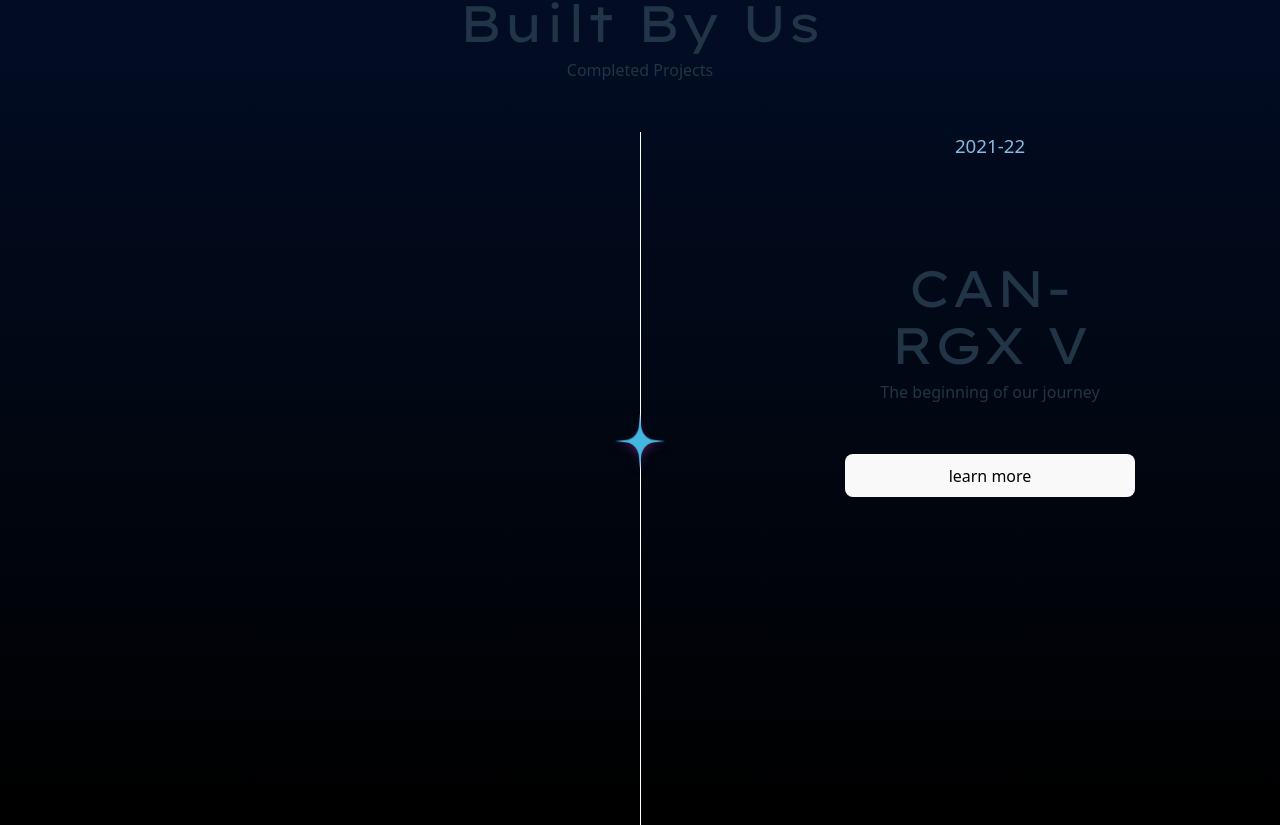
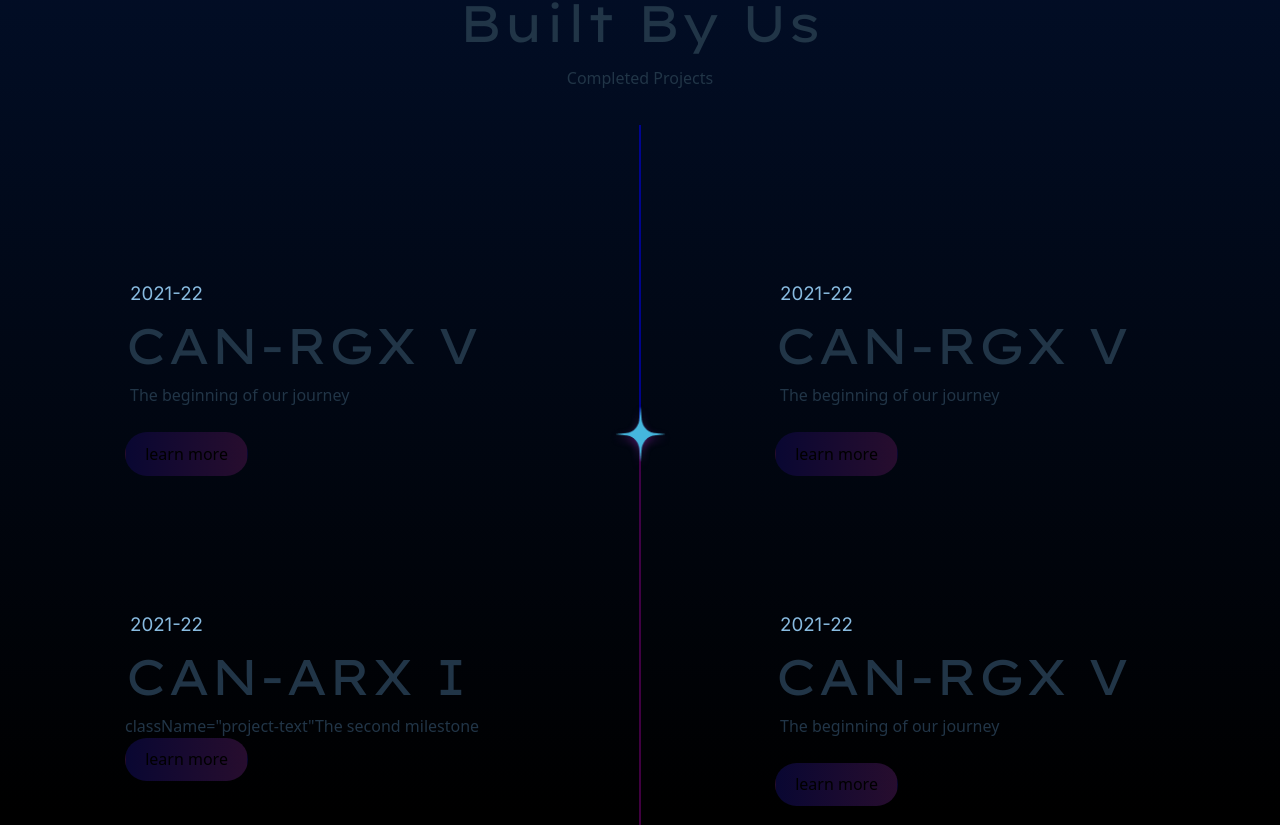
Before and after one commit to kalista13/MSWUA, a React (Vite) app: page /projects in a window 1280 px wide. Shown: the part 175-1000 px from the top of the page. Built offline with nearby package versions, Linux system fonts and the light colour scheme; the HTML template or start-up script is replaced by a standard one; a web font is replaced by a local one.

Commit message:
Style project section text

```diff
--- a/src/pages/projectpage/ProjectPage.css
+++ b/src/pages/projectpage/ProjectPage.css
@@ -7,31 +7,54 @@
   position: relative;
 }
 
-.can-rgx-v {
-  display: flex;
-  flex-direction: column;
-  position: absolute;
-  left: calc(50% + 350px);
-  transform: translateX(-50%);
+.projects-grid {
+  display: grid;
+  margin-top: 140px;
+  gap: 135px 20px;
+  grid-template: 1fr 1fr 1fr 1fr / 1fr 1fr;
 }
 
-.can-rgx-v h3 {
+.can-text {
+  margin-left: 50%;
+  width: 380px;
+  transform: translateX(-50%);
+  text-align: left;
+}
+
+
+.can-text h2 {
+  font-size: 50px;
+  font-family: 'Lexend Giga', Arial;
+}
+
+.can-text .project-text {
+  padding-bottom: 25px;
+  padding-left: 5px;
+}
+
+.can-text h3 {
   font-weight: normal;
   color: var(--blue-highlight);
+  font-family: 'Inter', Arial;
+  padding-left: 5px;
 }
 
-.can-rgx-v h1 {
-  padding: 0;
-
+.can-text button {
+  background: linear-gradient(to right, var(--header-gradient-1), var(--header-gradient-3));
+  border-radius: 50px;;
 }
 
-#projects h1 {
+.projects-grid .can-rgx-v .project-title {
+  padding: 0px;
+}
+
+#projects > h1 {
   padding-top: 100px;
   font-family: 'Lexend Giga', Arial;
 }
 
-#projects p {
-  padding-top: 7px;
+#projects > p {
+  padding-top: 15px;
   padding-bottom: 50px;
 }
 
@@ -45,14 +68,17 @@
 
 .line-1 {
   height: 300px;
+  background-color: blue;
 }
 
 .line-2 {
   height: 450px;
+  background-color: purple;
 }
 
 .line-3 {
   height: 450px;
+  background-color: lightcoral;
 }
 
 .line-4 {
@@ -64,7 +90,10 @@
   display: flex;
   flex-direction: column;
   align-items: center;
-  position: relative;
+  position: absolute;
+  top: 300px;
+  left: 50%;
+  transform: translateX(-50%);
 }
 
 .checkpoint-1,
--- a/src/pages/projectpage/ProjectPage.tsx
+++ b/src/pages/projectpage/ProjectPage.tsx
@@ -17,11 +17,44 @@ export function ProjectPage () {
         <h1>Built By Us</h1>
         <p>Completed Projects</p>
 
-        <div className="can-rgx-v">
-          <h3>2021-22</h3>
-          <h1>CAN-RGX V</h1>
-          <p>The beginning of our journey</p>
-          <button>learn more</button>
+        <div className="projects-grid">
+          <div className="can-text">
+            <h3>2021-22</h3>
+            <h2 className="project-title">CAN-RGX V</h2>
+            <p className="project-text">The beginning of our journey</p>
+            <button>learn more</button>
+          </div>
+          <div className="can-text">
+            <h3>2021-22</h3>
+            <h2 className="project-title">CAN-RGX V</h2>
+            <p className="project-text">The beginning of our journey</p>
+            <button>learn more</button>
+          </div>
+          <div className="can-text">
+            <h3>2021-22</h3>
+            <h2 className="project-title">CAN-ARX I</h2>
+            <p> className="project-text"The second milestone</p>
+            <button>learn more</button>
+          </div>
+          <div className="can-text">
+            <h3>2021-22</h3>
+            <h2 className="project-title">CAN-RGX V</h2>
+            <p className="project-text">The beginning of our journey</p>
+            <button>learn more</button>
+          </div>
+          <div className="can-text">
+            <h3>2021-22</h3>
+            <h2 className="project-title">CAN-RGX V</h2>
+            <p className="project-text">The beginning of our journey</p>
+            <button>learn more</button>
+          </div>
+          <div className="can-text">
+            <h3>2021-22</h3>
+            <h2>CAN-SBX</h2>
+            <p className="project-text">Another chapter</p>
+            <button>learn more</button>
+          </div>
+
         </div>
 
         <div className="line-section">
```
